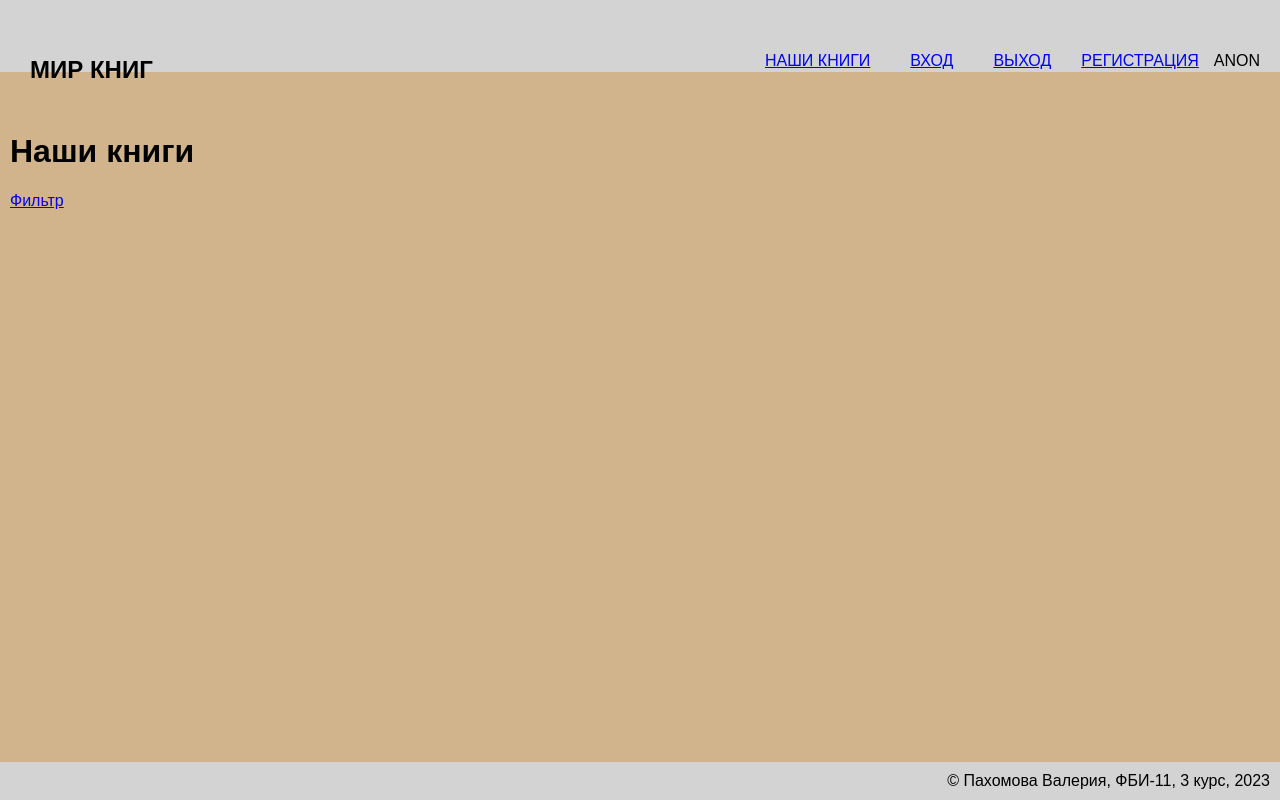
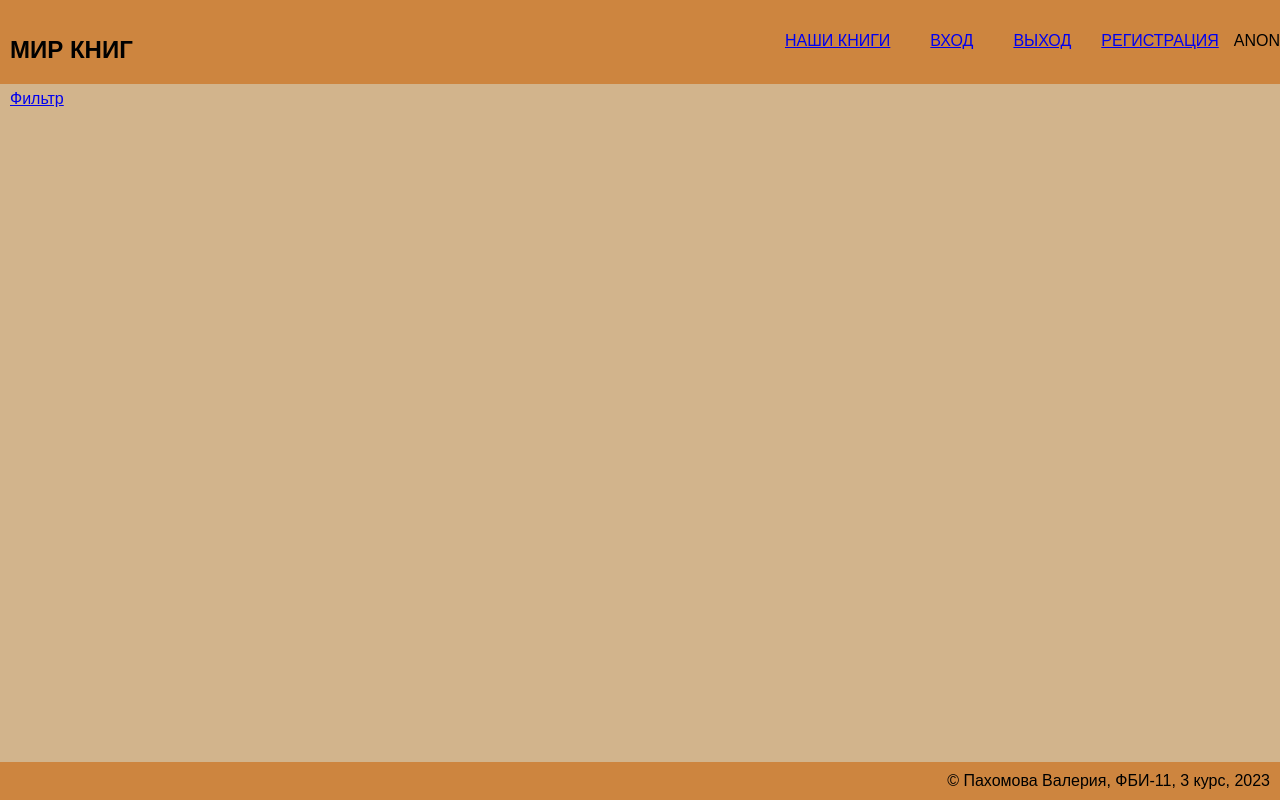
Before and after one commit to ValLeraaa/rgz2, a Flask app: page /str in a window 1280 px wide. Run offline with Flask 3, Linux system fonts and the light colour scheme; data that the repository does not hold is empty; some libraries are stand-ins or nearby versions.

Commit message:
добавления

```diff
--- a/static/main.css
+++ b/static/main.css
@@ -2,16 +2,17 @@ body {
     margin: 0;
     font-family: Arial, sans-serif;
     background-color: #D2B48C;
+    color: black;
 }
 
 main{
     margin-bottom: 40px;
     padding: 10px;
+    color: black;
 }
 
 .glavdiv {
     padding: 16px 0;
-    background-color: lightgray;
 }
 
 .ul {
@@ -53,15 +54,17 @@ p {
 
 
 header {
-    margin-bottom: 30px;
-    padding: 20px;
-    background: lightgray;
+    margin-bottom: 20px;
+    background: peru;
+    position: fixed;
+    left: 0;
+    right: 0;
 }
 
 footer {
     margin-top: 20px;
     padding: 10px;
-    background: lightgray;
+    background: peru;
     text-align: right;
     position: fixed;
     bottom: 0;
--- a/templates/books.html
+++ b/templates/books.html
@@ -3,7 +3,7 @@
 {% block main %}
     <h1>Наши книги</h1>
     <a href="/filter_books">Фильтр</a>
-    <ul style="list-style-type: decimal">
+    <ul style="list-style-type: none">
         {% for book in books %}
             <li>{{ book.cover }}<br>
             <b>"{{ book.title }}"</b>, {{ book.author }}<br>
--- a/templates/edit.html
+++ b/templates/edit.html
@@ -11,7 +11,7 @@
             <textarea id="text" name="author">{{ book.author }}</textarea>
         </div>
         <div>
-        <label for="page_count">Кол-во страниц:</label>
+            <label for="page_count">Количество страниц:</label>
             <textarea id="text" name="page_count">{{ book.number_of_pages }}</textarea>
         </div>
         <div>
@@ -20,5 +20,4 @@
         </div>
         <button type="submit">Сохранить</button>
     </form>
-
 {% endblock %}
--- a/templates/str.html
+++ b/templates/str.html
@@ -12,7 +12,7 @@
             <ul class="ul">
                 <li class="glav", style="float: left;"><h2>Мир книг</h2></li>
                 <li class="glav", style="float: right;"><p>{{ username }}</p></li>
-                <li class="glav", style="float: right; padding-left: 5px; padding-right: 5px; "><a href="/register"><p>Регистрация</a></p></li>
+                <li class="glav", style="float: right; padding-left: 5px; padding-right: 5px;"><a href="/register"><p>Регистрация</a></p></li>
                 <li class="glav", style="float: right; padding-left: 15px; padding-right: 15px;"><a href="/logout"><p>Выход</a></p></li>
                 <li class="glav", style="float: right; padding-left: 15px; padding-right: 15px;"><a href="/login"><p>Вход</a></p></li>
                 <li class="glav", style="float: right; padding-left: 15px; padding-right: 15px;"><a href="/str"><p>Наши книги</a></p></li>
```
Lines whose indentation alone changed are shown as unchanged.
